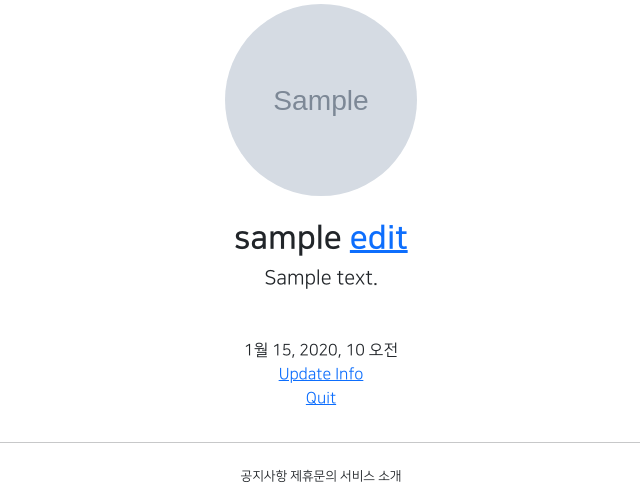
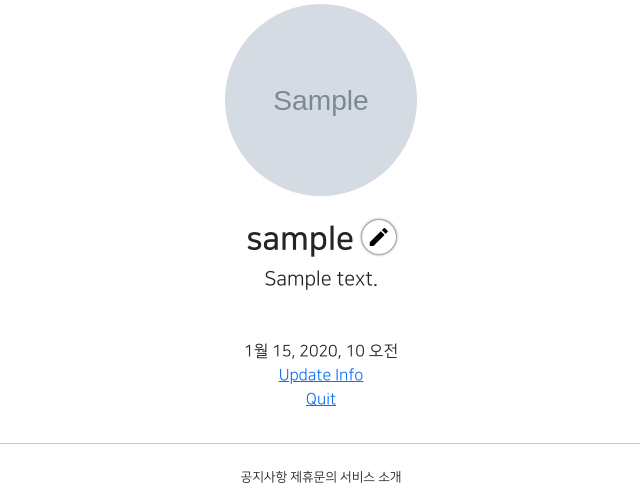
Before and after one commit to 00kang/gis_web_mine, a Django app: page /accounts/detail/1 in a window 1280 px wide. Shown: the part 269-763 px from the top of the page, without its empty margins (319-959 px from the left). Run offline with Django 3.2, Linux system fonts and the light colour scheme; a user stored in the database is signed in; tables that the repository leaves empty hold one stand-in row (values such as "Sample post"); grey boxes marked "Sample" are stand-in pictures; parts of the project's set-up code (start-up, migrations or seed data) failed here and were passed over; some libraries are stand-ins or nearby versions; some web fonts are replaced.

Commit message:
07/29 commit | edit icon design

```diff
--- a/accountapp/templates/accountapp/detail.html
+++ b/accountapp/templates/accountapp/detail.html
@@ -10,7 +10,8 @@
                 <h2 class="NNS_B">
                     {{ target_user.profile.nickname }}
                     {% if target_user == user %}
-                        <a href="{% url 'profileapp:update' pk=target_user.profile.pk %}">
+                        <a href="{% url 'profileapp:update' pk=target_user.profile.pk %}"
+                            class="material-icons round_button">
                             edit
                         </a>
                     {% endif %}
--- a/static/base.css
+++ b/static/base.css
@@ -27,3 +27,15 @@
 .NNS_B {
     font-family: "NanumSquareB", cursive;
 }
+
+.round_button {
+    color: black;
+    text-decoration: none;
+    box-shadow: 0 0 3px black;
+    border-radius: 10rem;
+    padding: .3rem;
+}
+
+.round_button:hover {
+    color: dimgrey;
+}
--- a/templates/head.html
+++ b/templates/head.html
@@ -15,6 +15,11 @@
 
     {#  STATIC FILE LINK  #}
     <link rel="stylesheet" type="text/css" href="{% static 'base.css' %}">
+
+    {# MATERIAL ICONS LINK #}
+    <link href="https://fonts.googleapis.com/css2?family=Material+Icons"
+      rel="stylesheet">
+
 
     <style>
         @font-face {
```
